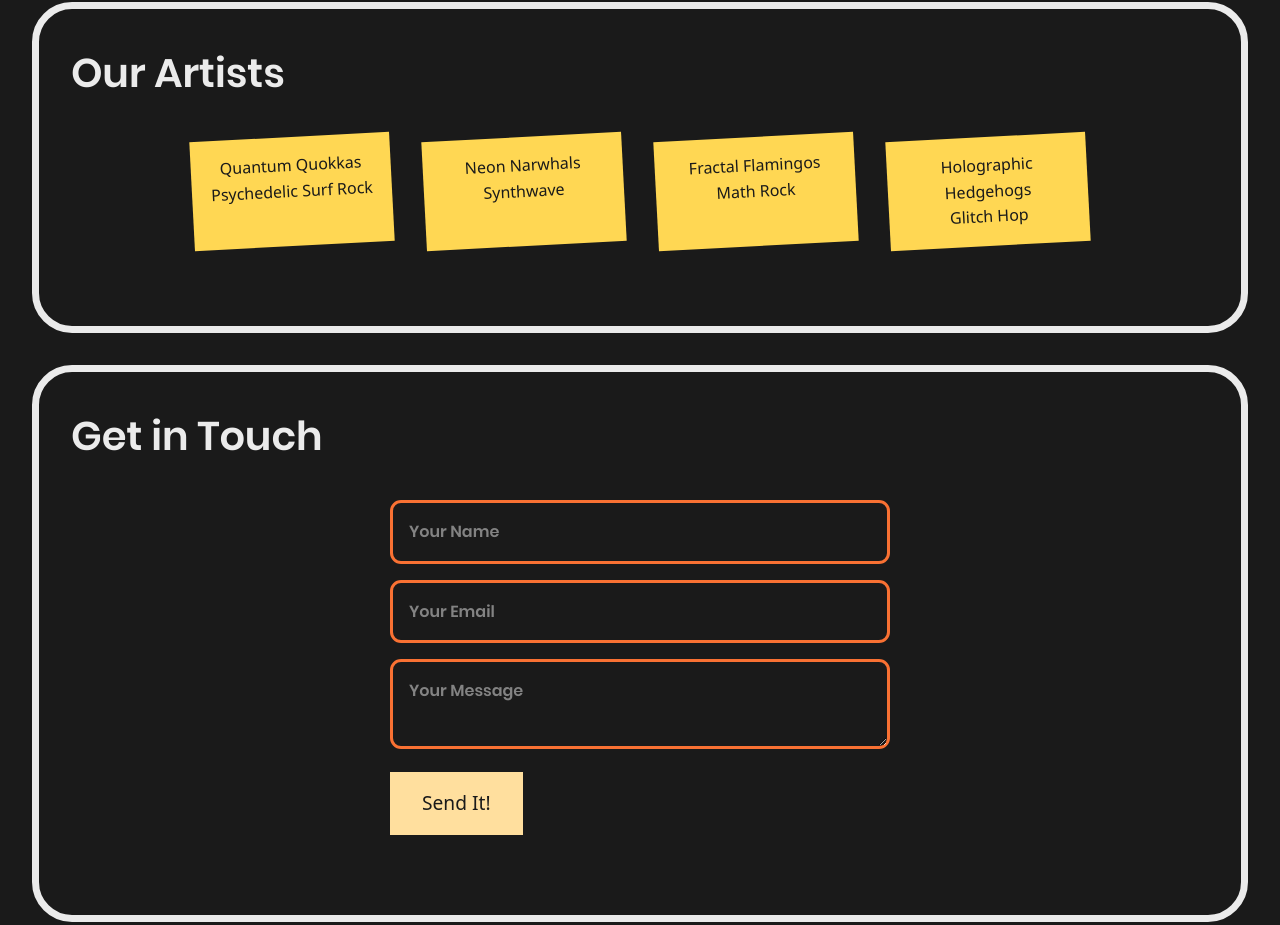
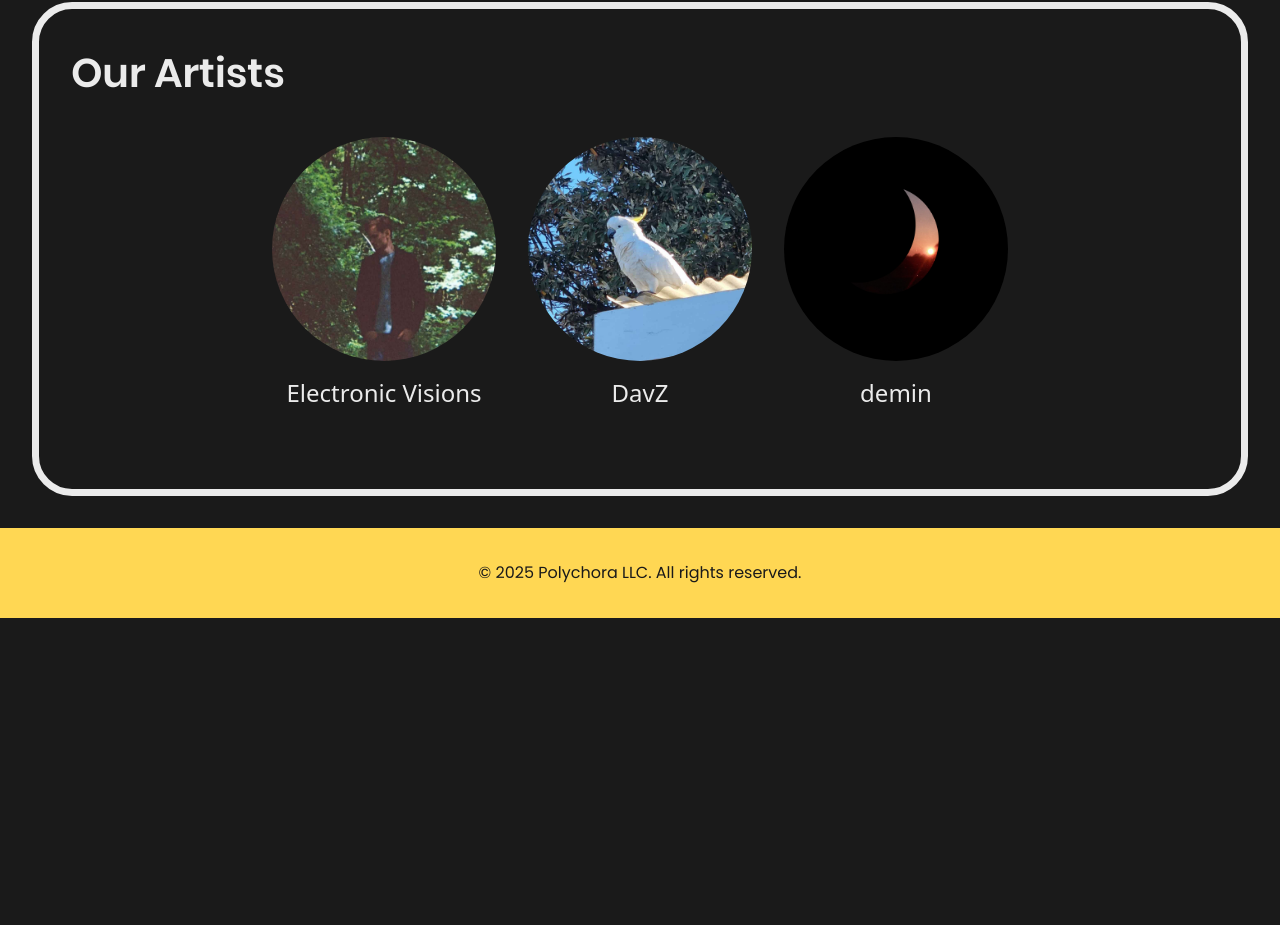
Before and after one commit to npgy/polychora-website, an Astro site: page / in a window 1280 px wide. Shown: the part 1328-2253 px from the top of the page. After the commit the page ends 1946 px from the top, so only its background shows below. Built offline with nearby package versions, Linux system fonts and the light colour scheme; Astro itself is replaced by a stand-in of ours; a web font is replaced by a local one.

Commit message:
add artists

```diff
--- a/src/pages/index.astro
+++ b/src/pages/index.astro
@@ -7,6 +7,9 @@ import { Image } from "astro:assets";
 import fl from "../assets/fl.jpg";
 import prot from "../assets/prot.jpg";
 import rc from "../assets/davz.jpg";
+import ev from "../assets/ev.jpg";
+import davz from "../assets/davz-pfp.jpg";
+import demin from "../assets/demin.jpg";
 ---
 
 <style>
@@ -36,11 +39,6 @@ import rc from "../assets/davz.jpg";
   }
 
   .artist {
-    background-color: var(--primary);
-    color: var(--background);
-    padding: 1rem;
-    width: 200px;
-    text-align: center;
     transform: rotate(-3deg);
     transition: transform 0.3s ease;
   }
@@ -176,33 +174,47 @@ import rc from "../assets/davz.jpg";
     <Section id="artists">
       <h2>Our Artists</h2>
       <div class="artists">
-        <div class="artist">
-          <h3>Quantum Quokkas</h3>
-          <p>Psychedelic Surf Rock</p>
-        </div>
-        <div class="artist">
-          <h3>Neon Narwhals</h3>
-          <p>Synthwave</p>
-        </div>
-        <div class="artist">
-          <h3>Fractal Flamingos</h3>
-          <p>Math Rock</p>
-        </div>
-        <div class="artist">
-          <h3>Holographic Hedgehogs</h3>
-          <p>Glitch Hop</p>
-        </div>
+        <a
+          href="https://www.electronicvisionsmusic.com/"
+          target="_blank"
+          class="shrink-0"
+        >
+          <div class="flex flex-col gap-4 items-center">
+            <Image
+              width="400"
+              height="400"
+              class="w-56 h-56 rounded-full"
+              alt="fl"
+              src={ev}
+            />
+            <span class="text-2xl">Electronic Visions</span>
+          </div>
+        </a>
+        <a href="https://davz.com/" target="_blank" class="shrink-0">
+          <div class="flex flex-col gap-4 items-center">
+            <Image
+              width="400"
+              height="400"
+              class="w-56 h-56 rounded-full"
+              alt="fl"
+              src={davz}
+            />
+            <span class="text-2xl">DavZ</span>
+          </div>
+        </a>
+        <a href="https://demin.bandcamp.com/" target="_blank" class="shrink-0">
+          <div class="flex flex-col gap-4 items-center">
+            <Image
+              width="400"
+              height="400"
+              class="w-56 h-56 rounded-full"
+              alt="fl"
+              src={demin}
+            />
+            <span class="text-2xl">demin</span>
+          </div>
+        </a>
       </div>
-    </Section>
-
-    <Section id="contact">
-      <h2>Get in Touch</h2>
-      <form class="contact-form">
-        <input type="text" placeholder="Your Name" required />
-        <input type="email" placeholder="Your Email" required />
-        <textarea placeholder="Your Message" required></textarea>
-        <button type="submit">Send It!</button>
-      </form>
     </Section>
   </Main>
 </MainLayout>
```
Also changed, not shown: src/assets/davz-pfp.jpg (added), src/assets/demin.jpg (added), src/assets/ev.jpg (added).
